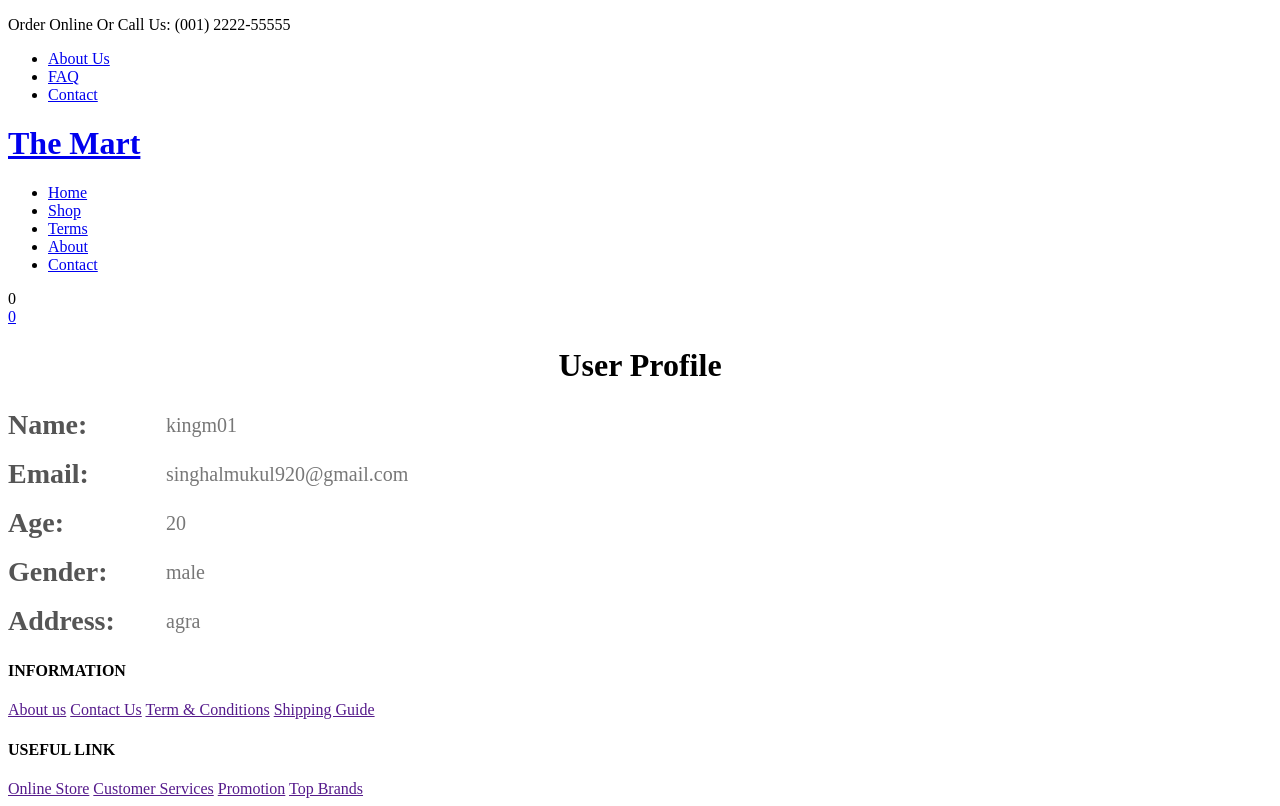
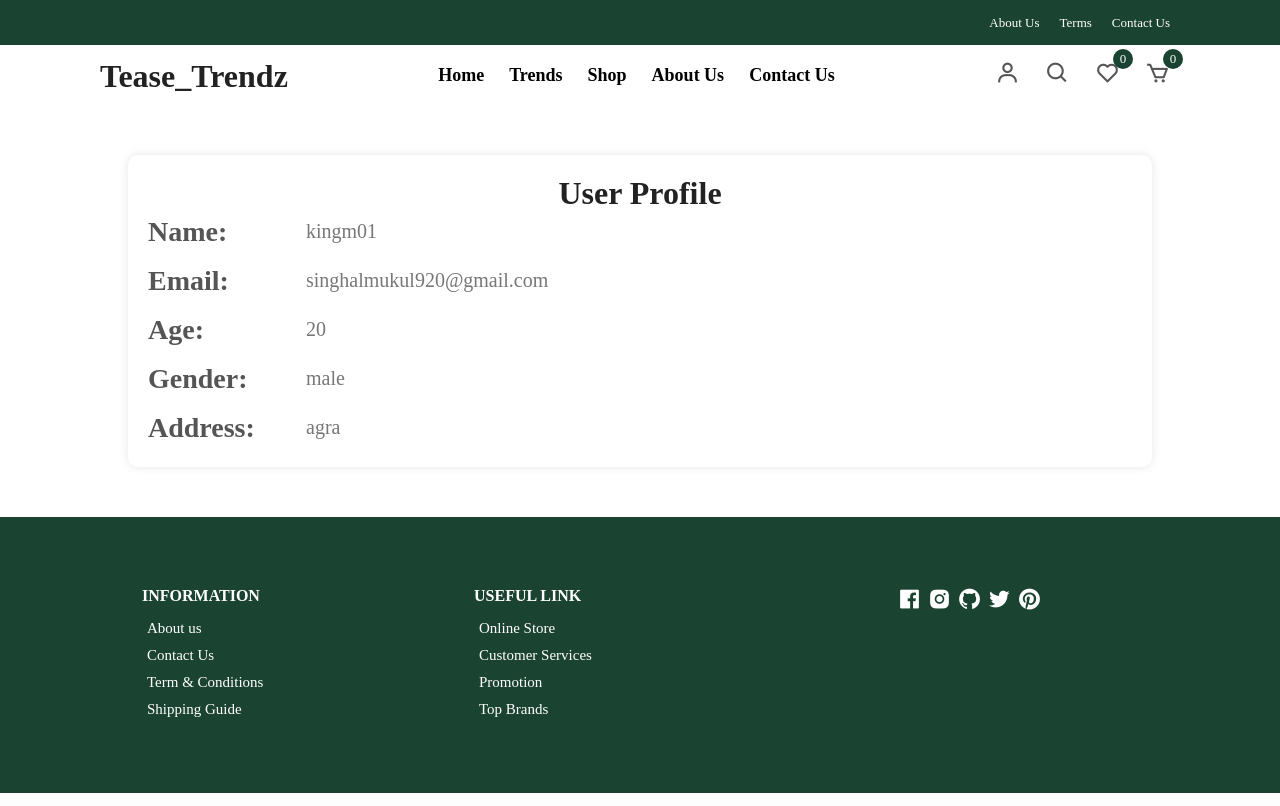
Before and after one commit to kingm0/Tease_Trendz-e-commerce, a PHP site: page /profile.php in a window 1280 px wide. Run offline with PHP 8.4, Linux system fonts and the light colour scheme; a user stored in the database is signed in; some libraries are stand-ins or nearby versions.

Commit message:
Update profile.php

```diff
--- a/profile.php
+++ b/profile.php
@@ -25,38 +25,53 @@ $address = $_SESSION['address'];
     <meta name="viewport" content="width=device-width, initial-scale=1.0">
     <title>User Profile</title>
     <!-- Add your CSS link here -->
+    <!-- <link rel="stylesheet" href="./css/styles.css"> -->
+    <link href="https://unpkg.com/boxicons@2.0.7/css/boxicons.min.css" rel="stylesheet"/>
+    <!-- Boxicons -->
+    <link rel="stylesheet" href="https://cdnjs.cloudflare.com/ajax/libs/Glide.js/3.4.1/css/glide.core.css">
+    <link rel="stylesheet" href="https://cdnjs.cloudflare.com/ajax/libs/Glide.js/3.4.1/css/glide.theme.css">
+    <!-- Glide js -->
+    <link rel="preconnect" href="https://fonts.googleapis.com">
+    <!-- google fonts-->
+    <link rel="stylesheet" href="./css/styles.css" />
+    <!-- icon library(star)-->
     <link rel="stylesheet" href="./css/profile.css">
+    <link rel="stylesheet" href="https://cdnjs.cloudflare.com/ajax/libs/font-awesome/4.7.0/css/font-awesome.min.css">
+    <!-- <title>Tease_Trendz</title> -->
 </head>
 <body>
+<header class="header" id="header">
+      <!--Nav 1 -->
       <div class="top-nav">
         <div class="container d-flex">
-        <p>Order Online Or Call Us: (001) 2222-55555</p>
+          <p> </p>
           <ul class="d-flex">
             <li><a href="about.html">About Us</a></li>
-            <li><a href="terms.html">FAQ</a></li>
-            <li><a href="contact.html">Contact</a></li>
+            <li><a href="terms.html">Terms</a></li>
+            <li><a href="contact.html">Contact Us</a></li>
           </ul>
         </div>
       </div>
+      <!-- Nav 2-->
       <div class="navigation">
         <div class="nav-center container d-flex">
-        <a href="index.html" class="logo"><h1>The Mart</h1></a>
+        <a href="index.html" class="logo"><h1>Tease_Trendz</h1></a>
 
           <ul class="nav-list d-flex">
             <li class="nav-item">
               <a href="index.php" class="nav-link">Home</a>
             </li>
             <li class="nav-item">
+              <a href="product2.html" class="nav-link">Trends</a>
+            </li>
+            <li class="nav-item">
             <a href="product.html" class="nav-link">Shop</a>
           </li>
             <li class="nav-item">
-                <a href="terms.xml" class="nav-link">Terms</a>
+              <a href="about.html" class="nav-link">About Us</a>
             </li>
             <li class="nav-item">
-                <a href="about.html" class="nav-link">About</a>
-            </li>
-            <li class="nav-item">
-                <a href="contact.html" class="nav-link">Contact</a>
+              <a href="contact.html" class="nav-link">Contact Us</a>
             </li>
           </ul>
 
@@ -67,16 +82,13 @@ $address = $_SESSION['address'];
             <a href="search.html" class="icon">
               <i class="bx bx-search"></i>
             </a>
-            <div class="icon">
+            <div class="icon" >
               <i class="bx bx-heart"></i>
               <span class="d-flex">0</span>
             </div>
             <a href="cart.html" class="icon">
               <i class="bx bx-cart"></i>
               <span class="d-flex">0</span>
-            </a>
-            <a href="logout.php" class="icon">
-                <i class="bx bx-log-out"></i>
             </a>
           </div>
 
@@ -85,7 +97,8 @@ $address = $_SESSION['address'];
           </div>
         </div>
       </div>
-    <div class="container">
+
+    <div class="container cont">
     <h1 style="text-align: center;">User Profile</h1>
         <div class="profile-info">
             <div class="profile-info-item">
```
Lines whose indentation alone changed are shown as unchanged.
